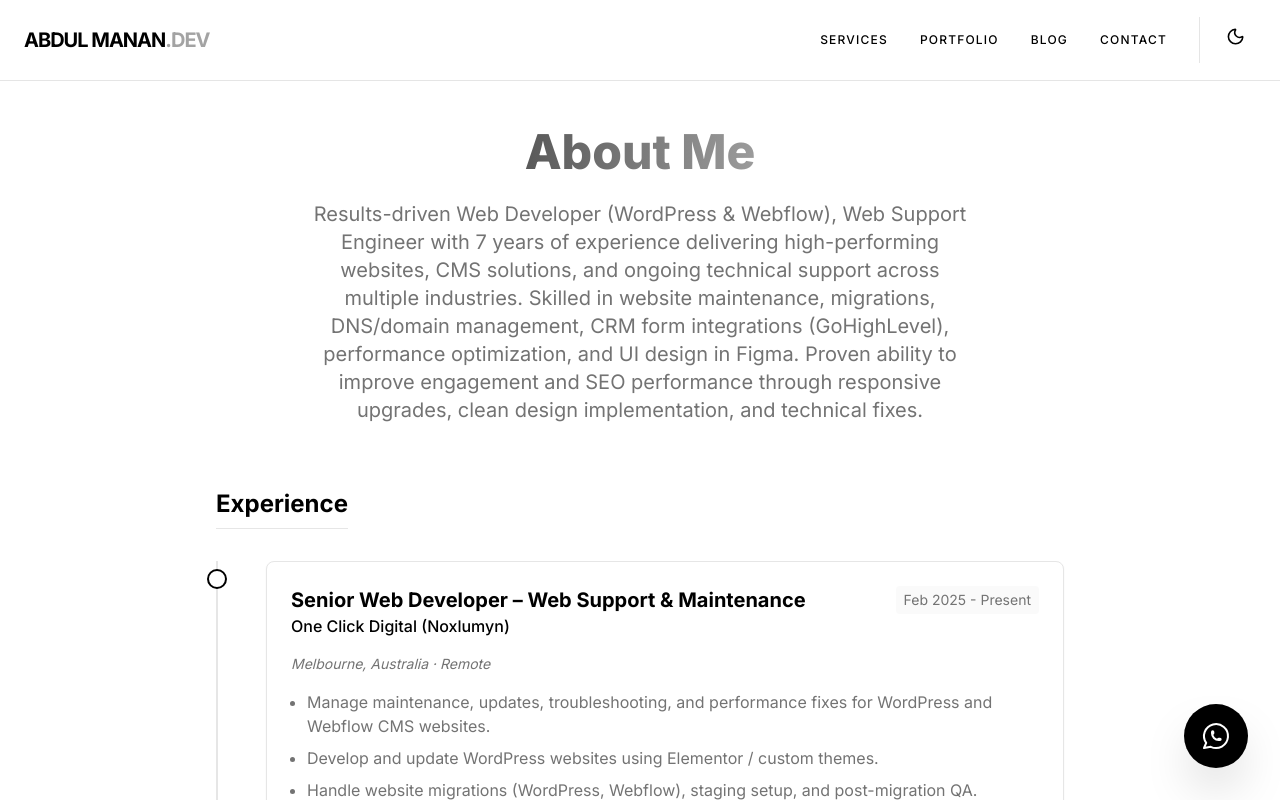
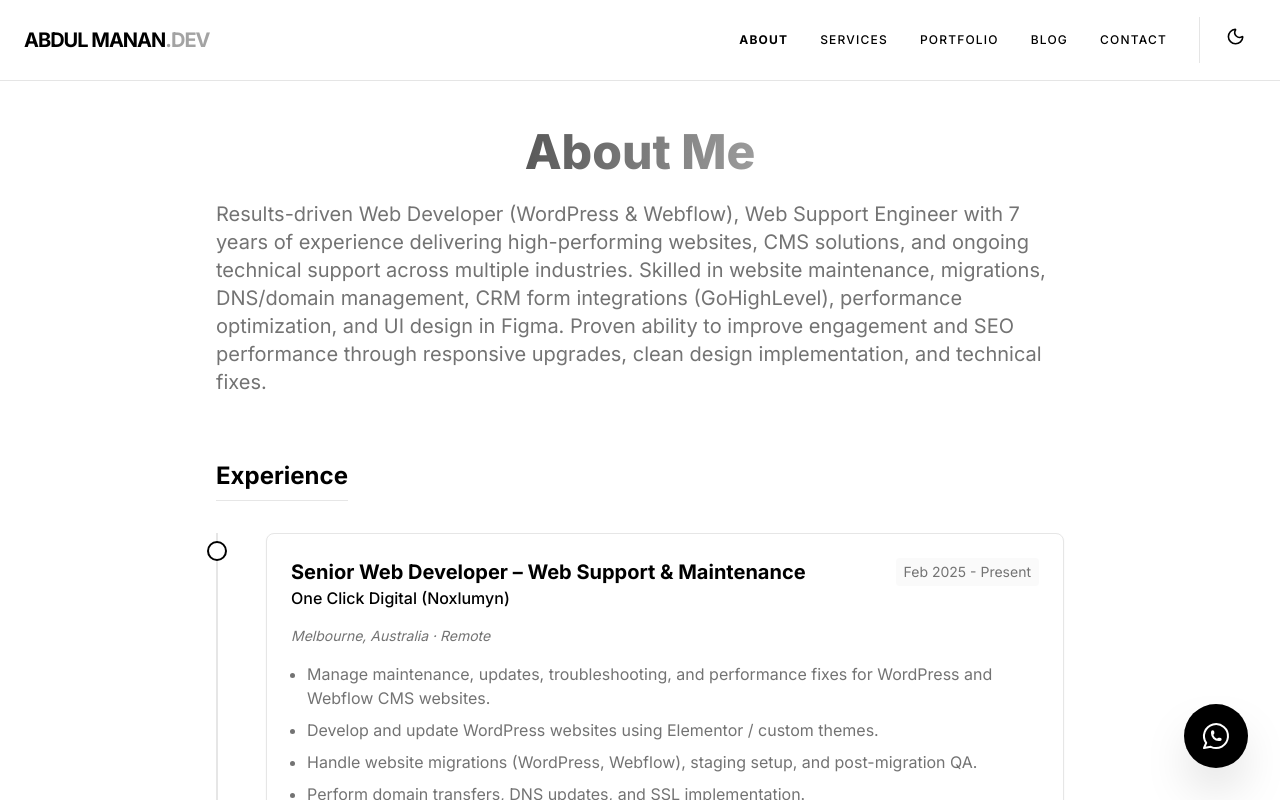
Before and after one commit to manan4641/portfolio, a Next.js app: page /about in a window 1280 px wide. Shown: the top 800 px of the page. Built offline with nearby package versions, Linux system fonts and the light colour scheme.

Commit message:
basic tweaks

```diff
--- a/src/app/about/page.tsx
+++ b/src/app/about/page.tsx
@@ -15,10 +15,10 @@ export default function About() {
                     initial={{ opacity: 0, y: 20 }}
                     animate={{ opacity: 1, y: 0 }}
                     transition={{ duration: 0.5 }}
-                    className="text-center mb-16"
+                    className="mb-16"
                 >
-                    <h1 className="text-4xl md:text-5xl font-extrabold mb-6 bg-clip-text text-transparent bg-gradient-to-r from-primary to-accent">About Me</h1>
-                    <p className="text-lg md:text-xl text-muted-foreground leading-relaxed max-w-2xl mx-auto">
+                    <h1 className="text-4xl md:text-5xl font-extrabold mb-6 bg-clip-text text-transparent bg-gradient-to-r from-primary to-accent text-center">About Me</h1>
+                    <p className="text-lg md:text-xl text-muted-foreground leading-relaxed">
                         Results-driven Web Developer (WordPress & Webflow), Web Support Engineer with 7 years of experience delivering high-performing websites, CMS solutions, and ongoing technical support across multiple industries. Skilled in website maintenance, migrations, DNS/domain management, CRM form integrations (GoHighLevel), performance optimization, and UI design in Figma. Proven ability to improve engagement and SEO performance through responsive upgrades, clean design implementation, and technical fixes.
                     </p>
                 </motion.div>
--- a/src/components/Navbar.tsx
+++ b/src/components/Navbar.tsx
@@ -8,6 +8,7 @@ import { useState } from "react";
 import ThemeToggle from "./ThemeToggle";
 
 const navItems = [
+    { name: "About", href: "/about" },
     { name: "Services", href: "/services" },
     { name: "Portfolio", href: "/work" },
     { name: "Blog", href: "/blog" },
```
